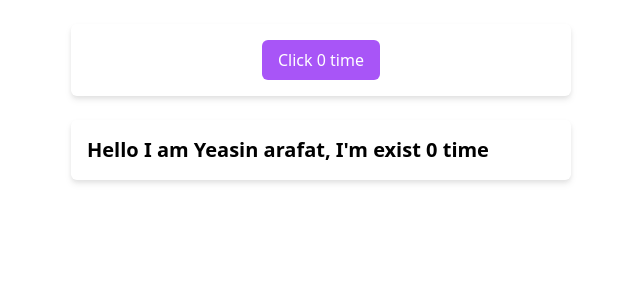
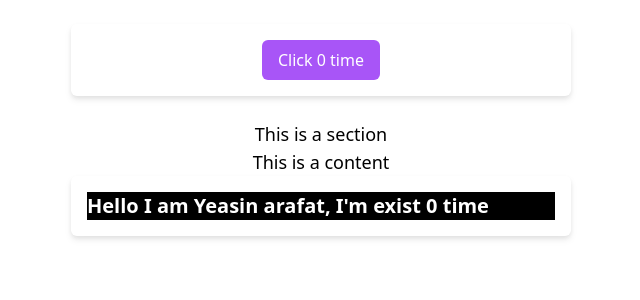
Before and after one commit to yeasin2448/react-way, a React (Create React App) app: page / in a window 1280 px wide. Shown: the top 300 px of the page, without its empty margins (319-959 px from the left). Built offline with nearby package versions, Linux system fonts and the light colour scheme.

Commit message:
start context

```diff
--- a/src/App.js
+++ b/src/App.js
@@ -1,9 +1,15 @@
+import React from "react";
 import ClickCounter from "./components/ClickCounter";
-import HoverCounter from "./components/HoverCounter";
 import Counter from "./components/render-props/Counter";
+import Section from "./components/Section";
 
-function App() {
+class App extends React.Component {
   // const quantites = [1, 2, 3]
+  state = {
+    theme : 'dark'
+  }
+ render() {
+  const { theme } = this.state;
   return (
     <div>
       {/* <ClockList quantites={quantites}/> */}
@@ -24,13 +30,10 @@ function App() {
           <ClickCounter count={counter} incrementCount={incrementCount} />
         )}
       </Counter>
-      <Counter>
-        {(counter, incrementCount) => (
-          <HoverCounter count={counter} incrementCount={incrementCount} />
-        )}
-      </Counter>
+      <Section theme={ theme } />
     </div>
   );
+ }
 }
 
 export default App;
--- /dev/null
+++ b/src/components/Content.js
@@ -0,0 +1,19 @@
+import HoverCounter from "./HoverCounter";
+import Counter from "./render-props/Counter";
+
+function Content({ theme }) {
+  return (
+    <div>
+      <h1 className="text-black text-lg font-medium text-center">
+        This is a content
+      </h1>
+      <Counter>
+        {(counter, incrementCount) => (
+          <HoverCounter count={counter} incrementCount={incrementCount} theme={ theme } />
+        )}
+      </Counter>
+    </div>
+  );
+}
+
+export default Content;
--- a/src/components/HoverCounter.js
+++ b/src/components/HoverCounter.js
@@ -1,25 +1,18 @@
 import React from "react";
 
-class HoverCounter extends React.Component {
-  state = {
-    count : 0,
-  }
-  incrementCount = () => {
-    this.setState((prevState) => ({ count : prevState.count + 1 }))
-  }
-  render () {
-    const { count } = this.state;
+function HoverCounter ({ count, incrementCount, theme }) {
+    const style = theme === "dark" ? { backgroundColor : '#000', color : '#fff' } : null;
     return (
       <div className="bg-white max-w-[500px] mx-auto drop-shadow-md rounded-md p-4">
         <h4
-          onMouseOver={this.incrementCount}
+          onMouseOver={incrementCount}
           className="text-xl font-sans font-bold text-black"
+          style={style}
         >
           Hello I am Yeasin arafat, I'm exist {count} time
         </h4>
       </div>
     );
-  }
 }
 
 export default HoverCounter;
--- /dev/null
+++ b/src/components/Section.js
@@ -0,0 +1,14 @@
+import Content from "./Content";
+
+function Section({ theme }) {
+  return (
+    <div>
+      <h1 className="text-black text-lg font-medium text-center">
+        This is a section
+      </h1>
+      <Content theme={theme} />
+    </div>
+  );
+}
+
+export default Section;
```
